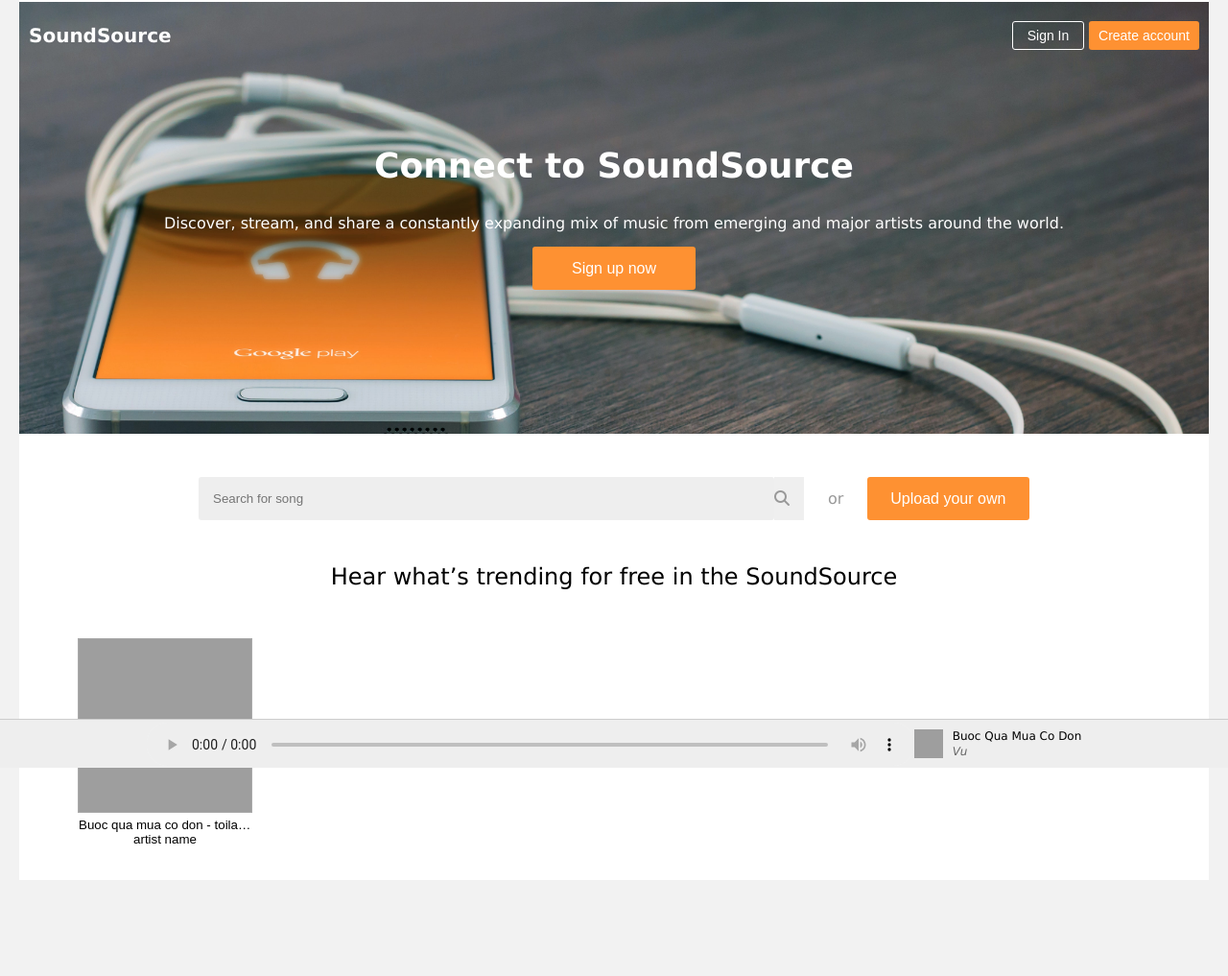
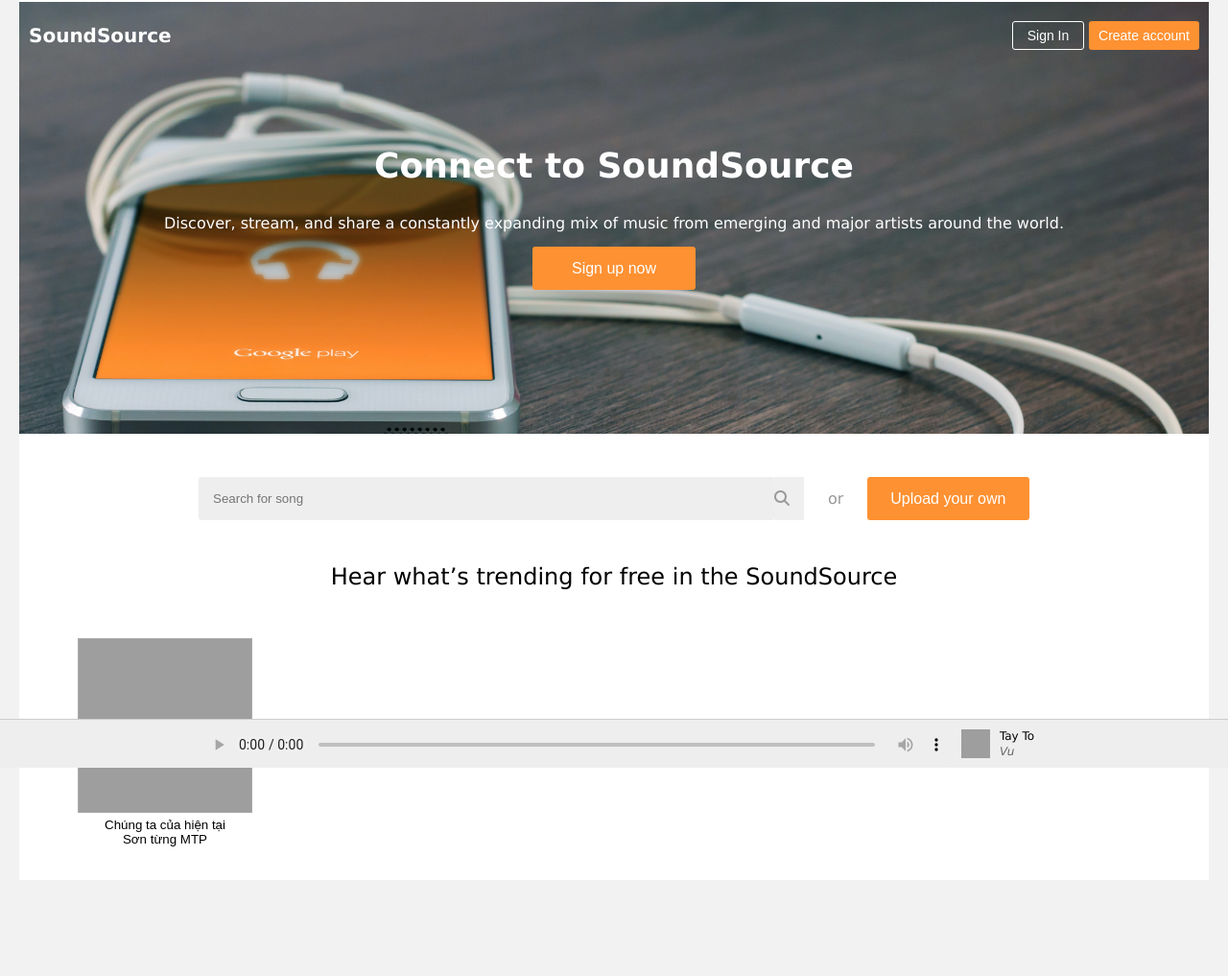
Before and after one commit to pum-k/sound-source, a PHP site: page / in a window 1280 px wide. Shown: the whole page at 96% size. Run offline with PHP 8.4, Linux system fonts and the light colour scheme; data that the repository does not hold is empty; some libraries are stand-ins or nearby versions; grey boxes are pictures that could not be loaded.

Commit message:
finished autoplay song

```diff
--- /dev/null
+++ b/client/List_music.php
@@ -0,0 +1,22 @@
+<?php
+$count = 10;
+$servername = "localhost";
+$username = "root";
+$password = "";
+$conn = new mysqli($servername, $username, $password);
+$conn -> set_charset("utf8");
+$db = "sound-source";
+$conn->select_db($db);
+$statment = 'SELECT * FROM `baihat`';
+$result = mysqli_query($conn, $statment);
+while ($row = $result->fetch_assoc()) {
+    echo '<button class="song" id="'. $row['baihat_id'].'" onclick="myFunction(this)">';
+    echo '<i class="fas fa-play play song__play"></i>';
+    echo '<div class="song-img" style="background-image: url('.$row['baihat_image'].');"></div>';
+    echo '<p class="song-info">'.$row['baihat_ten'] .'</p>';
+    echo '<p class="song-info">artist name</p>';
+    echo '<p class="song-audio" hidden> '.$row['baihat_url'].'</p>';
+
+    echo '</button>';
+    $count--;
+}
--- a/client/app.js
+++ /dev/null
@@ -1,6 +0,0 @@
-var sum = (a , b) =>{ return a+b; };
-
-var tinhtong = (a , b , sum )  => {
-    console.log(sum(a,b));
-}
-tinhtong(1, 2 ,sum);
--- a/client/index.css
+++ b/client/index.css
@@ -38,7 +38,7 @@ p {
   width: 180px;
   background-size: cover;
   height: 180px;
-  background-image: url("https://i1.sndcdn.com/artworks-voe0CibrOPXN3rnt-2xSpZA-t200x200.jpg");
+
   margin: 0;
   margin: 30px 26px 5px 26px;
   border: 1px solid #aaa;
--- a/client/index.php
+++ b/client/index.php
@@ -46,41 +46,64 @@
     </div>
     <p class="title">Hear what’s trending for free in the SoundSource</p>
     <div class="song-body">
-      <button class="song">
-        <i class="fas fa-play play song__play"></i>
-        <div class="song-img"></div>
-        <p class="song-info">Buoc qua mua co don - toilavu</p>
-        <p class="song-info">artist name</p>
-      </button>
+      <!-- <form> -->
+        <button class="song" type="submit" >
+          <i class="fas fa-play play song__play"></i>
+          <div class="song-img" style="background-image: url(https://i1.sndcdn.com/avatars-PSUlFhUVy1gfu3Td-jXKnDw-t200x200.jpg);" ></div>
+          <p class="song-info">Chúng ta của hiện tại</p>
+          <p class="song-info">Sơn từng MTP </p>
+
+          <!-- <input type="text" name="nhac" value = "1" hidden> -->
+        </button>
+        <?php
+        require './List_music.php';
+        ?>
+      <!-- </form> -->
     </div>
   </div>
   <div class="player">
-    <audio controls>
-      <source src="./static/audio/Rapitalove EP- Tay To - RPT MCK x RPT PhongKhin (Prod. by RPT PhongKhin) by Rapital.mp3" type="audio/ogg" />
+    <audio controls  class="song_audio" autoplay>
+      <source src="./static/audio/Rapitalove EP- Tay To - RPT MCK x RPT PhongKhin (Prod. by RPT PhongKhin) by Rapital.mp3" type="audio/mp3" />
+      <!-- <source id='2' src=" ./static/audio/SƠN TÙNG M-TP - CHÚNG TA CỦA HIỆN TẠI by Sơn Tùng M-TP Official - Free Listening on SoundCloud.mp3" type="audio/mp3"> -->
     </audio>
     <div class="player-img"></div>
     <div class="player-info">
-      <p>Buoc Qua Mua Co Don</p>
+      <p>Tay To </p>
       <i style="color: #666;">Vu</i>
     </div>
   </div>
   <div style="margin-bottom: 100px;">
   </div>
+  <?php
+
+  ?>
   <script type="text/javascript">
     $('.song').hover(
       (e) => {
         var a = $(e.target).children(".song__play")
-
         a.css("opacity", "1");
       },
       (e) => {
         var a = $(e.target).children(".song__play")
-
         a.css("opacity", "0");
       }
+    )
+      function myFunction(id){
+        var target = id.children[1];
+        var playerimage = document.getElementsByClassName('player-img')[0];
+        var playerinfo = document.getElementsByClassName('player-info')[0];
+        playerimage.style.backgroundImage = target.style.backgroundImage;
+        playerinfo.children[0].textContent = id.children[2].textContent;
+        playerinfo.children[1].textContent = id.children[3].textContent;
 
+        var songaudio = document.getElementsByClassName('song_audio');
+        // console.log(songaudio);
+        document.getElementsByClassName('song_audio')[0].load();
+        songaudio[0].children[0].src = id.children[4].textContent;
+        // document.getElementsByClassName('song_audio').reload();
+        // songaudio[0].children[0].reload();
+      }
 
-    )
   </script>
 </body>
 
```
Also changed, not shown: 1 other file.
